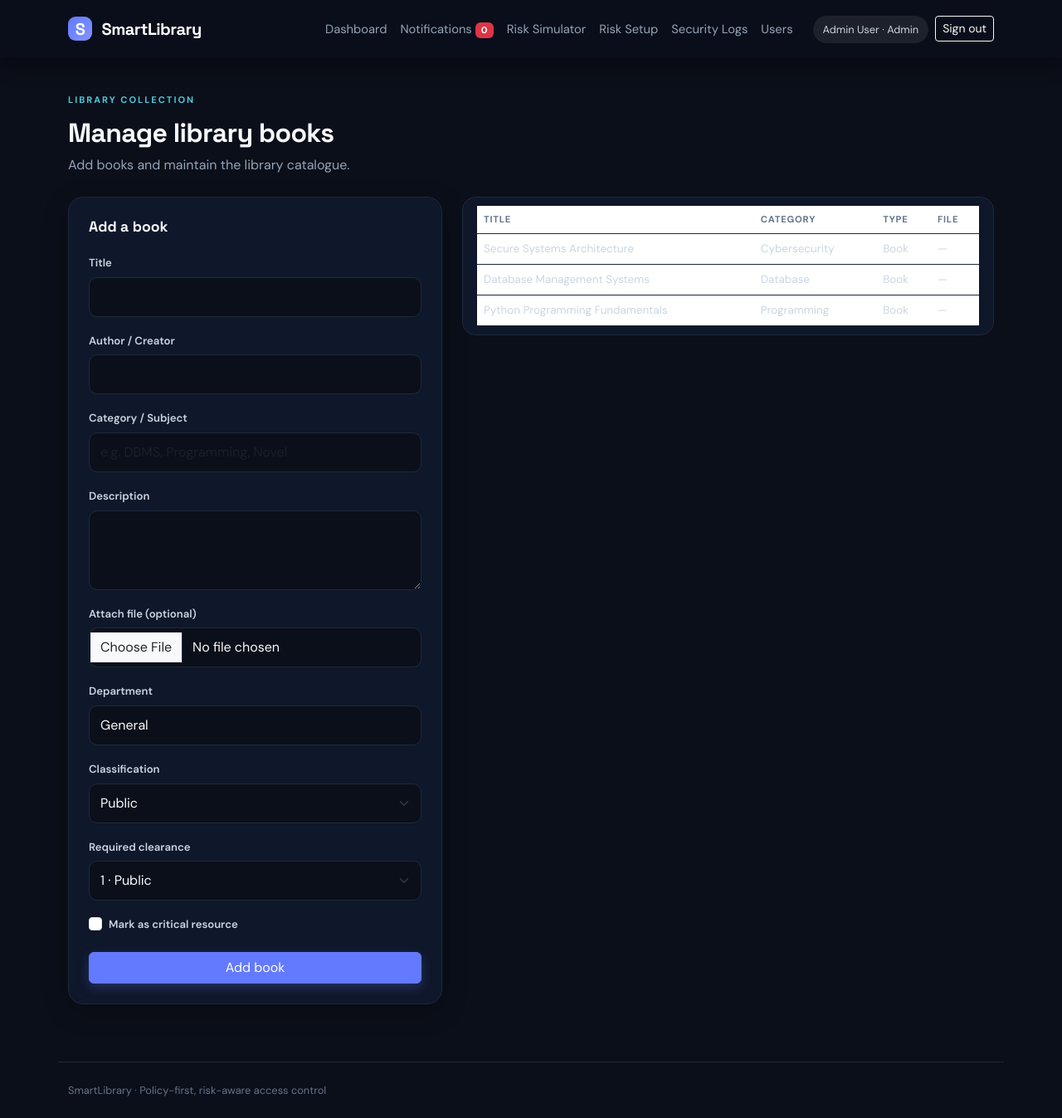
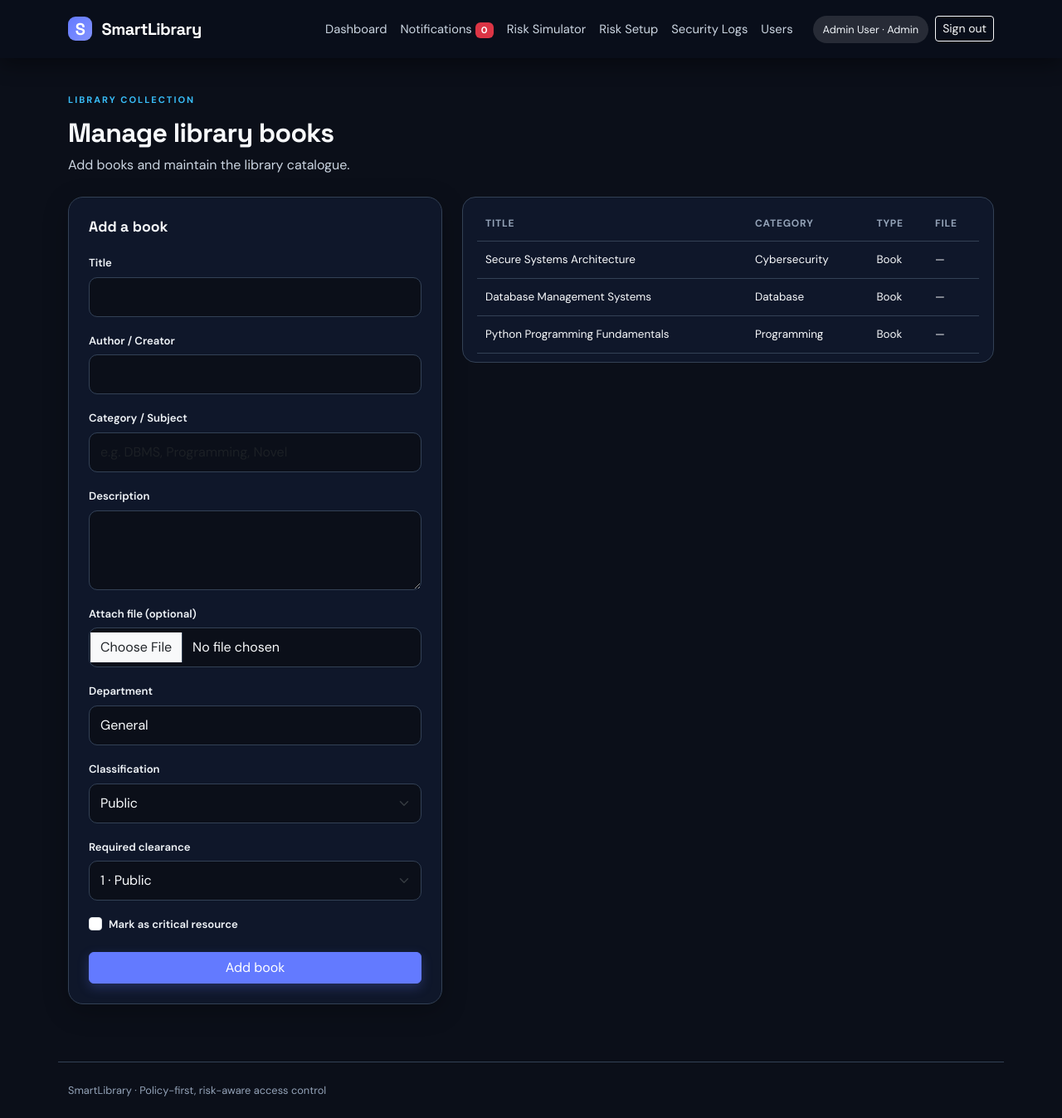
Before and after one commit to soumyaaahhh/smart-library-access-control, a Flask app: page /manage-resources in a window 1280 px wide. Shown: the whole page at 83% size. Run offline with Flask 3, Linux system fonts and the light colour scheme; the visitor is signed in with stand-in values (Sample User, id 1).

Commit message:
updated css

```diff
--- a/static/css/style.css
+++ b/static/css/style.css
@@ -4,10 +4,10 @@
   --navy: #090e1a;
   --navy2: #0f172a;
   --blue: #637aff;
-  --cyan: #52c8dc;
-  --ink: #e2e8f0;
-  --muted: #94a3b8;
-  --line: #1e293b;
+  --cyan: #38bdf8;
+  --ink: #f8fafc;        /* Elevated default text brightness */
+  --muted: #cbd5e1;      /* Brightened muted text for higher contrast */
+  --line: #334155;       /* Crisp border lines */
   --bg: #0b0f19;
 }
 
@@ -44,18 +45,18 @@ body {
 }
 
 .nav-link {
-  color: #94a3b8 !important;
+  color: var(--muted) !important;
   font-size: .92rem;
 }
 
 .nav-link:hover {
-  color: white !important;
+  color: #ffffff !important;
 }
 
 .user-chip {
   font-size: .8rem;
-  color: #cbd5e1;
-  background: rgba(255, 255, 255, 0.08);
+  color: #f1f5f9;
+  background: rgba(255, 255, 255, 0.12);
   padding: 8px 12px;
   border-radius: 30px;
 }
@@ -222,7 +225,7 @@ body {
 }
 
 .footer {
-  color: #64748b;
+  color: #94a3b8;
   font-size: .8rem;
   border-top: 1px solid var(--line);
   margin-top: 45px;
@@ -251,7 +254,7 @@ body {
   font-size: .82rem;
   font-weight: 600;
   margin-bottom: 7px;
-  color: #cbd5e1;
+  color: #f1f5f9;
 }
 
 .form-control, .form-select {
@@ -400,49 +404,54 @@ body {
 .table {
   font-size: .84rem;
   margin: 0;
-  color: #e2e8f0;
+  color: #f8fafc;
+  background-color: transparent !important;
+}
+
+.table th,
+.table td {
+  background-color: transparent !important;
+  color: #f8fafc !important;
+  border-bottom: 1px solid var(--line) !important;
+  padding: 12px 10px;
 }
 
 .table thead th {
-  font-size: .7rem;
+  font-size: .75rem;
   text-transform: uppercase;
   letter-spacing: .8px;
-  color: #64748b;
-  border-bottom-color: var(--line);
+  color: #94a3b8 !important;
   font-weight: 700;
 }
 
-.table td {
-  color: #cbd5e1;
-  border-bottom-color: var(--line);
-}
-
+/* High-Contrast Status Badges */
 .status {
-  padding: 5px 9px;
+  padding: 5px 10px;
   border-radius: 20px;
-  font-size: .68rem;
+  font-size: .72rem;
   font-weight: 700;
   white-space: nowrap;
+  display: inline-block;
 }
 
 .status-allow {
   background: #064e3b;
-  color: #a7f3d0;
+  color: #a7f3d0 !important;
 }
 
 .status-deny {
-  background: #450a0a;
-  color: #fca5a5;
+  background: #7f1d1d;
+  color: #fecaca !important;
 }
 
 .status-challenge_mfa {
-  background: #451a03;
-  color: #fde047;
+  background: #78350f;
+  color: #fef08a !important;
 }
 
 .status-restrict {
-  background: #1e1b4b;
-  color: #a5b4fc;
+  background: #312e81;
+  color: #c7d2fe !important;
 }
 
 .result-wrap {
```
Also changed, not shown: other parts of static/css/style.css (+31 -27 lines).
